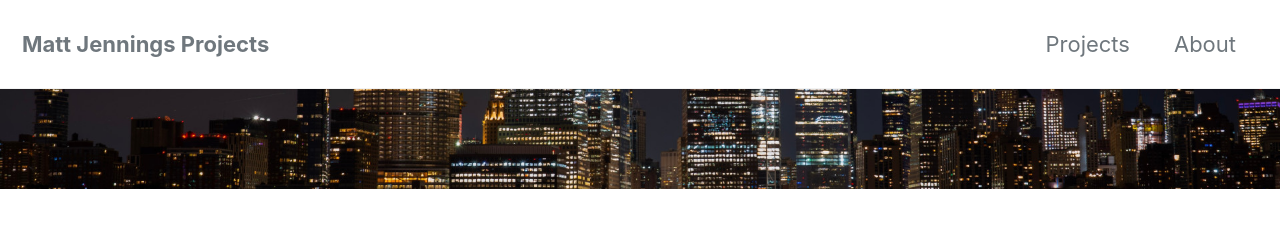
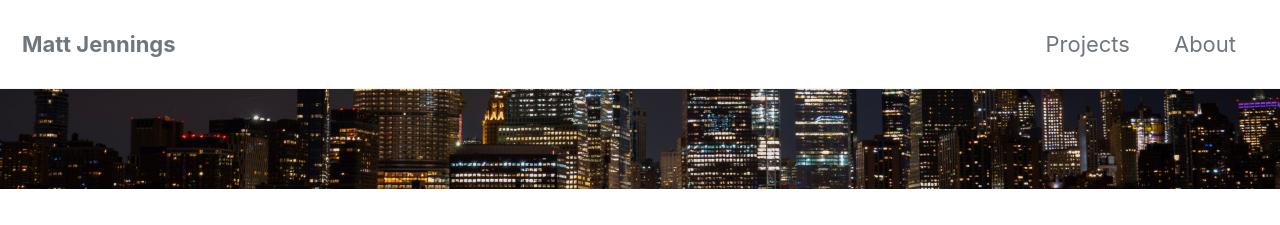
Before and after one commit to Matt-Jennings-GitHub/Matt-Jennings.github.io, a Jekyll site: the page built from index.html, in a window 1280 px wide and 900 px high. Shown: the top 225 px of the window. Built offline with Jekyll 4.4.1, drawn with Linux system fonts in a browser that asks for light colours; cached includes are drawn as plain includes; nearby versions of some CDN libraries; the list of posts is cut into pages by our own code.

Commit message:
Formatting Edits

```diff
--- a/_config.yml
+++ b/_config.yml
@@ -16,11 +16,11 @@ minimal_mistakes_skin    : "default" # "air", "aqua", "contrast", "dark", "dirt"
 
 # Site Settings
 locale                   : "en-US"
-title                    : "Matt Jennings Projects"
+title                    : "Matt Jennings"
 title_separator          : "-"
 subtitle                 : # site tagline that appears below site title in masthead
 name                     : "Matt Jennings"
-description              : "Project showcase."
+description              : "Welcome to my website / project showcase."
 url                      : # the base hostname & protocol for your site e.g. "https://mmistakes.github.io"
 baseurl                  : # the subpath of your site, e.g. "/blog"
 repository               : # GitHub username/repo-name e.g. "mmistakes/minimal-mistakes"
```
